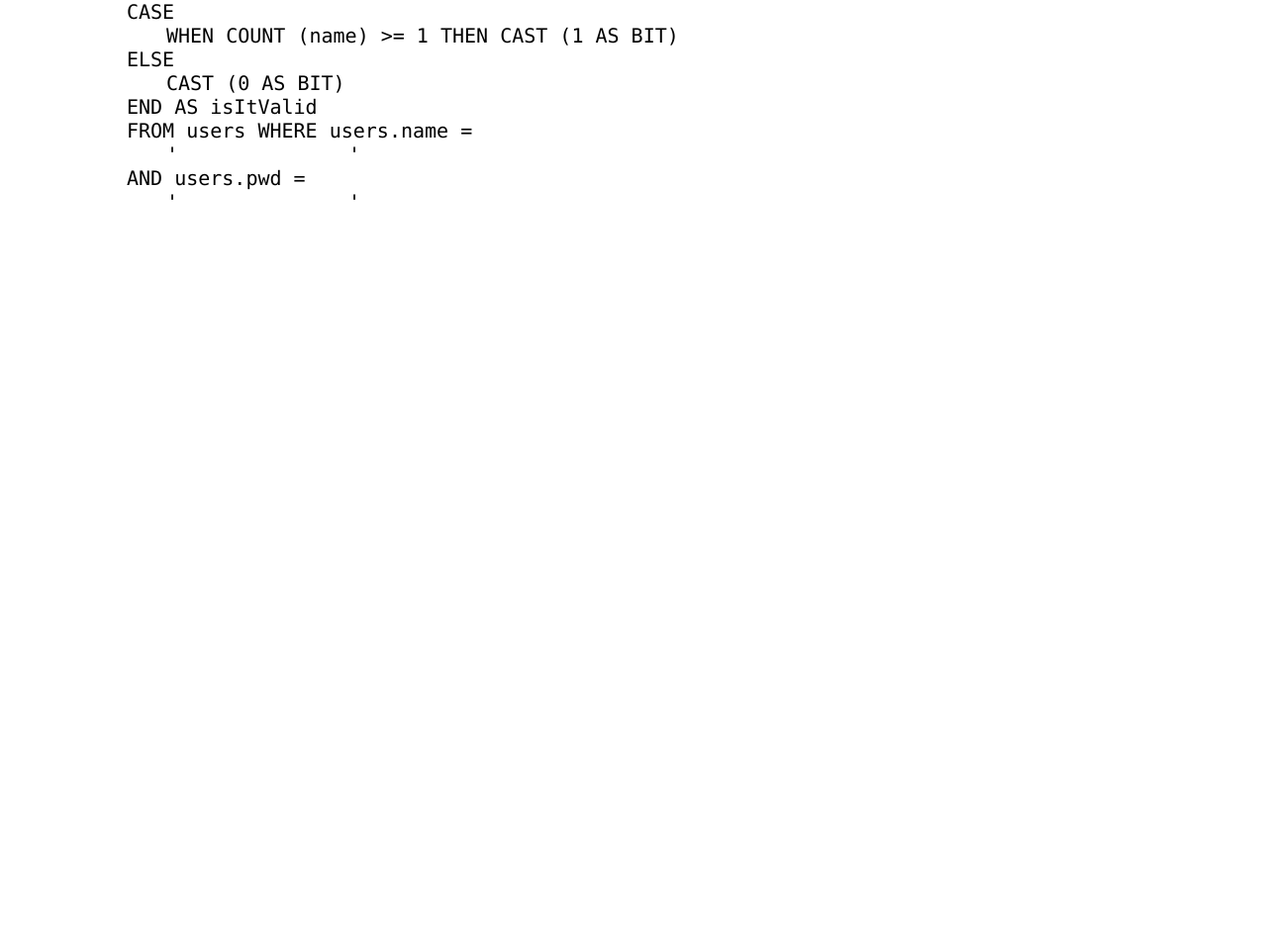
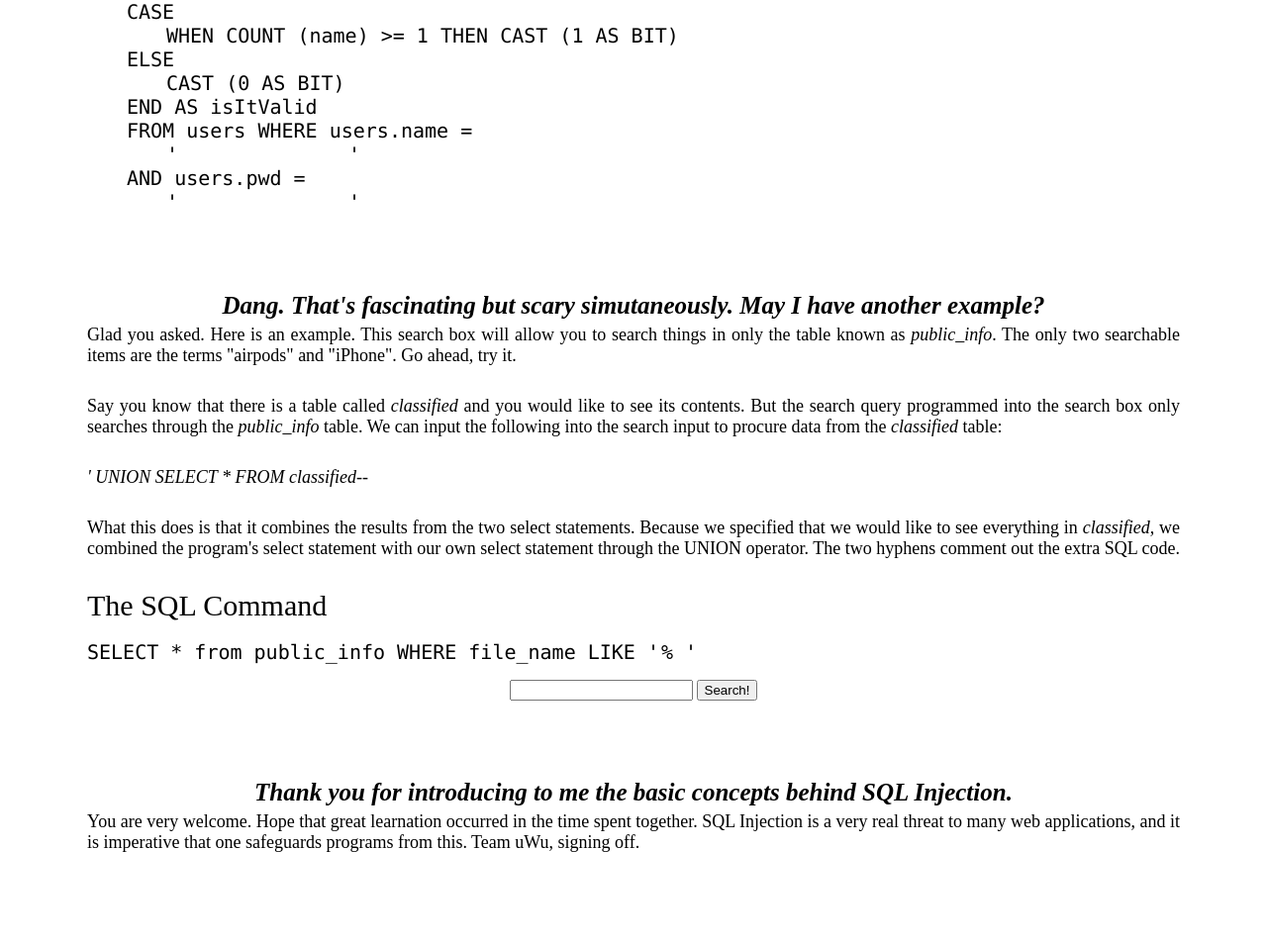
Before and after one commit to huiminwu/sql-injection, a Flask app: page / in a window 1280 px wide. Shown: the part 2291-3245 px from the top of the page at 99% size. Before the commit the page ends 2493 px from the top, so only its background shows below. Run offline with Flask 2, Linux system fonts and the light colour scheme.

Commit message:
finished the other demo

```diff
--- a/le_last_deliverable/app.py
+++ b/le_last_deliverable/app.py
@@ -8,7 +8,9 @@ app.secret_key=os.urandom(32)
 
 db = sqlite3.connect(DB_FILE)
 c = db.cursor()
-c.execute("CREATE TABLE IF NOT EXISTS users (name TEXT, pwd TEXT)")
+c.execute("CREATE TABLE IF NOT EXISTS users (name TEXT PRIMARY KEY, pwd TEXT)")
+c.execute("CREATE TABLE IF NOT EXISTS classified (file_name TEXT PRIMARY KEY, description TEXT)")
+c.execute("CREATE TABLE IF NOT EXISTS public_info (file_name TEXT PRIMARY KEY, description TEXT)")
 db.commit()
 db.close()
 
@@ -32,6 +34,21 @@ def auth():
     flash("Try again!")
     return redirect(url_for('index'))
 
+@app.route('/auth_2', methods = ['POST'])
+def auth_2():
+    givenSearch=request.form["search"]
+    db = sqlite3.connect(DB_FILE)
+    c = db.cursor()
+    c.execute("SELECT name FROM sqlite_master WHERE type='table' AND name='public_info';")
+    fetched = c.fetchall()
+
+    c.execute("SELECT * from public_info WHERE file_name LIKE '" + givenSearch + "%'")
+    fetched = c.fetchall()
+
+    flash("Your search returned " + str(fetched))
+    return redirect(url_for('index'))
+
+
 if __name__ == '__main__':
     app.debug = True
     app.run()
--- a/le_last_deliverable/static/showSQLcmd.js
+++ b/le_last_deliverable/static/showSQLcmd.js
@@ -20,3 +20,12 @@ usernameinput.addEventListener("input", function(e){
 passwordinput.addEventListener("input", function(e){
     password.innerHTML = passwordinput.value
 });
+
+// THE SECOND DEMO
+var search = document.getElementById("search_term");
+var searchinput = document.getElementById("searchinput");
+
+searchinput,addEventListener("input", function(e){
+    console.log(e);
+    search.innerHTML = searchinput.value
+});
--- a/le_last_deliverable/templates/login.html
+++ b/le_last_deliverable/templates/login.html
@@ -30,7 +30,7 @@
         padding-left: 120px;
     }
 
-    .demo_1 {
+    .demo {
         font-size: 20px;
         font-family: Lucida Console;
     }
@@ -304,7 +304,7 @@
         {% endwith %}
     </p>
     <center>
-        <form action="file:///C:/auth" method="POST">
+        <form action="/auth" method="POST">
             Username: <input type="text" name="username" id="usernameinput"><br>
             Password: <input type="text" name="password" id="passwordinput"><br>
             <button type="submit">Login</button>
@@ -317,7 +317,7 @@
 
     <br><br>
 
-    <div class="demo_1">
+    <div class="demo">
         <text style="margin-left:80px">SELECT</text>
         <br>
         <text style="margin-left:120px">CASE</text>
@@ -345,7 +345,67 @@
     </div>
     <br><br><br>
 
-    <script src="file:///C:/Users/Thomas/Desktop/sql-injection/static/showSQLcmd.js"></script>
+    <p class="question">
+        Dang. That's fascinating but scary simutaneously. May I have another example?
+    </p>
+    <p class="answer">
+        Glad you asked. Here is an example. This search box will allow you to search things in only the table known as
+        <i>public_info</i>. The only two searchable items are the terms "airpods" and "iPhone". Go ahead, try it.
+    </p>
+    <p class="answer">
+        Say you know that there is a table called <i>classified</i> and you would like to see its contents. But the search
+        query programmed into the search box only searches through the <i>public_info</i> table. We can input the following
+        into the search input to procure data from the <i>classified</i> table:
+    </p>
+    <p class="answer">
+        <i>' UNION SELECT * FROM classified--</i>
+    </p>
+    <p class="answer">
+        What this does is that it combines the results from the two select statements. Because we specified that we
+        would like to see everything in <i>classified</i>, we combined the program's select statement with our own
+        select statement through the UNION operator. The two hyphens comment out the extra SQL code.
+    </p>
+
+    <text style="font-size:30px;margin-left:80px">The SQL Command</text>
+    <br><br>
+
+    <div class="demo">
+        <text style="margin-left:80px">SELECT * from public_info WHERE file_name LIKE '</text>
+        <text style="margin-left:0px;color:red" id="search_term"></text>
+        <text style="margin-left:-10px">%  '</text>
+    </div>
+
+    <p style="text-align:center">
+        {% with messages = get_flashed_messages() %}
+        {% if messages %}
+        {% for message in messages %}
+        {{message}}
+        {% endfor %}
+        {% endif %}
+        {% endwith %}
+    </p>
+
+    <center>
+        <form action="/auth_2" method="POST">
+            <input type="text" name="search" id="searchinput">
+            <button type="submit">Search!</button>
+        </form>
+    </center>
+
+    <br><br><br>
+
+    <p class="question">
+        Thank you for introducing to me the basic concepts behind SQL Injection.
+    </p>
+    <p class="answer">
+        You are very welcome. Hope that great learnation occurred in the time spent together. SQL Injection is a very
+        real threat to many web applications, and it is imperative that one safeguards programs from this. Team uWu, signing off.
+    </p>
+
+    <br><br><br>
+
+    <script src="static/showSQLcmd.js"></script>
 
 
-</body></html>
+</body>
+</html>
```
Also changed, not shown: le_last_deliverable/data/database.db. Lines whose indentation alone changed are shown as unchanged.
